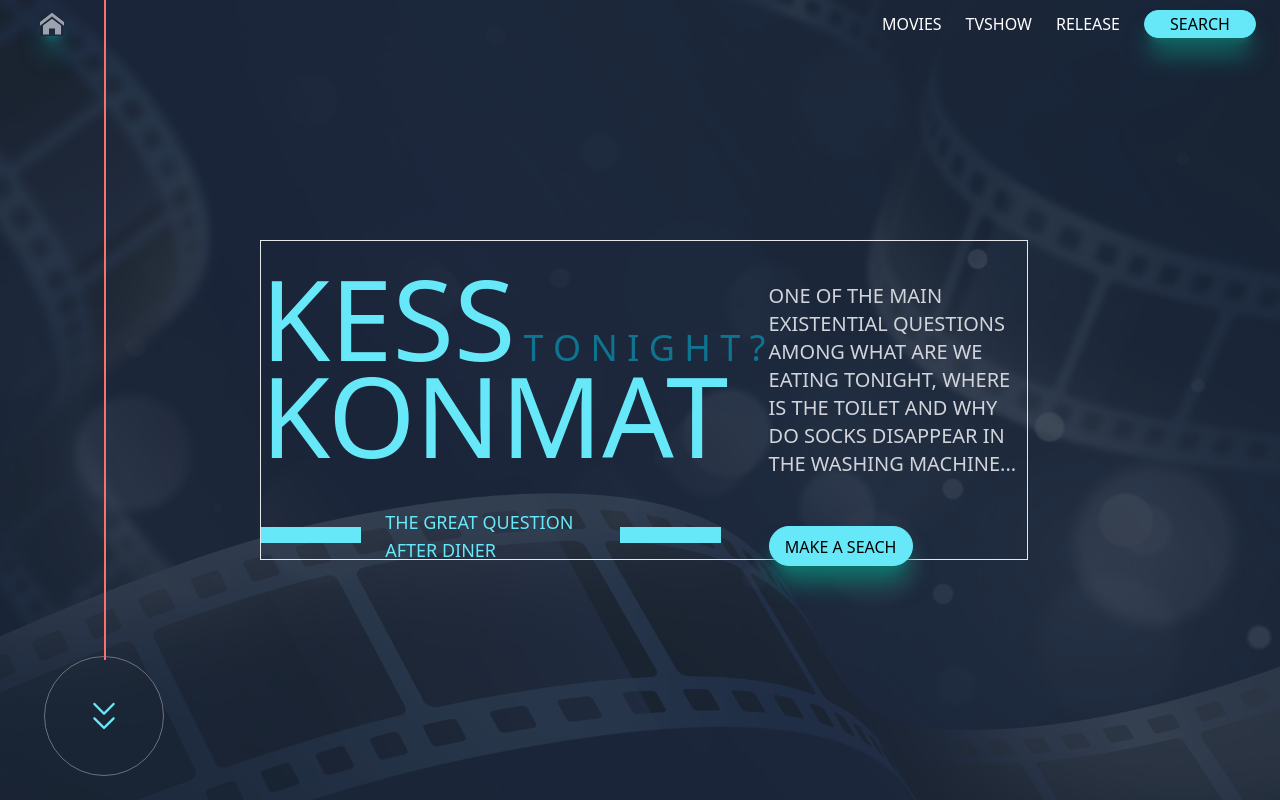
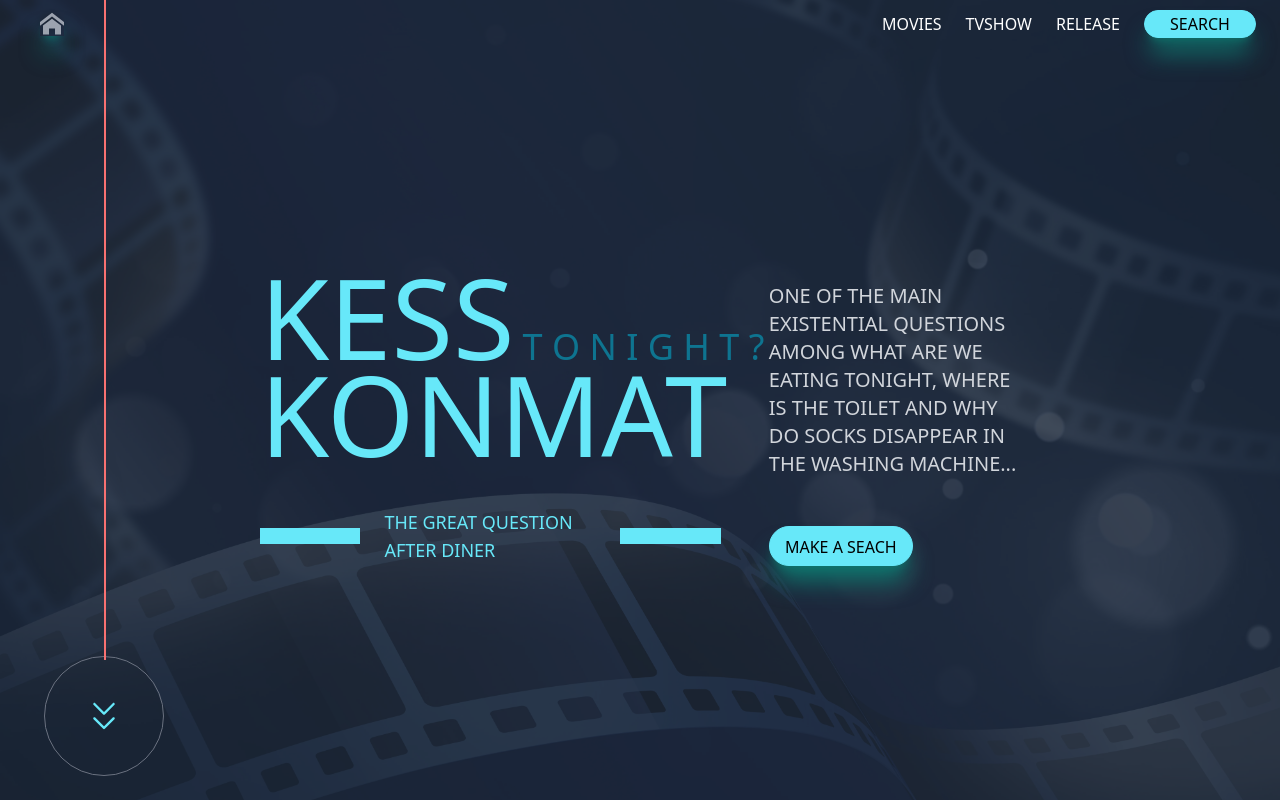
Before and after one commit to Dju7/keskonmat, a Next.js app: page / in a window 1280 px wide. Shown: the top 800 px of the page. Built offline with nearby package versions, Linux system fonts and the light colour scheme; no server answers.

Commit message:
suppborder

```diff
--- a/src/app/page.js
+++ b/src/app/page.js
@@ -8,7 +8,7 @@ export default function Home() {
   <>
     <main className="bg-accueil bg-cover">
       <section className=" bg-gray-800 bg-opacity-80 flex justify-center items-center">
-        <article className="ml-8 md:ml-14 xl:ml-2 h-[60vh] xl:h-[40%] 3xl:h-[30%] w-[85%] xl:w-[60%] flex flex-col xl:flex-row gap-12 justify-between items-center border ">
+        <article className="ml-8 md:ml-14 xl:ml-2 h-[60vh] xl:h-[40%] 3xl:h-[30%] w-[85%] xl:w-[60%] flex flex-col xl:flex-row gap-12 justify-between items-center">
 
           <div className="h-full w-[90%] xl:w-[60%] flex flex-col gap-4 ">
             <div className="h-[70%] 3xl:h-[60%]">
```
